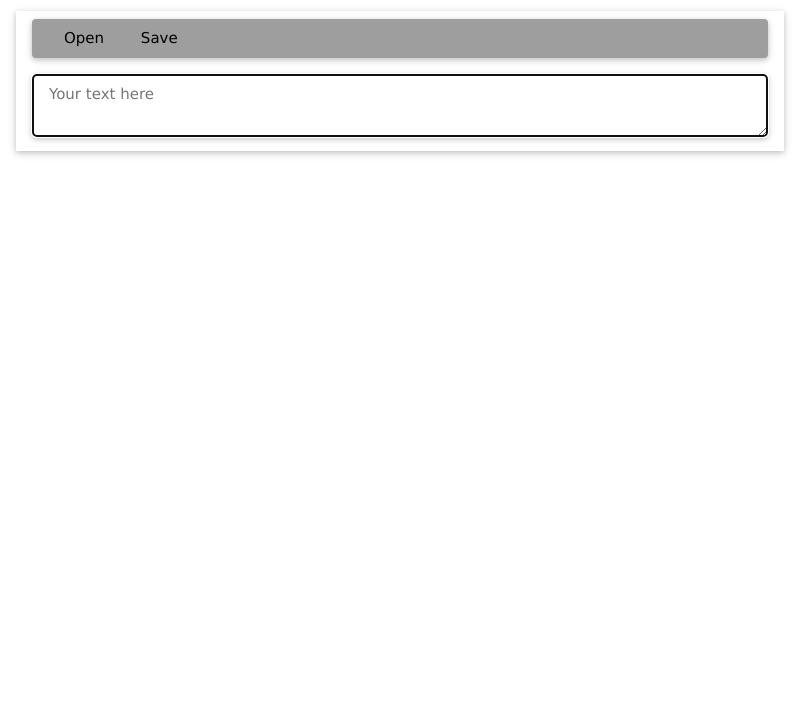
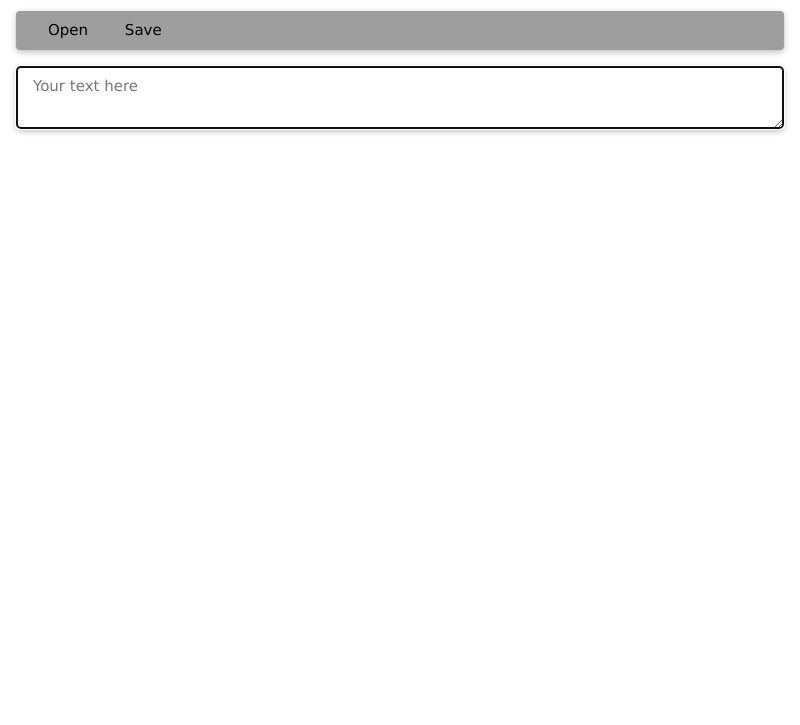
Before and after one commit to HoWingYip/side-project, an Electron app: page index.html in a window 800 px wide. Shown: the part 75-800 px from the top of the page. Drawn offline with Linux system fonts and the light colour scheme.

Commit message:
Removed w3-card container

```diff
--- a/index.html
+++ b/index.html
@@ -12,15 +12,13 @@
 <body>
   <h1 class="w3-container w3-teal w3-padding page-title">Simple Text Editor</h1>
   <!--main editor-->
-  <div class="w3-container w3-card w3-margin w3-padding">
-    <!--top bar-->
-    <div class="w3-container w3-grey w3-card w3-bar w3-round">
-      <button class="w3-button">Open</button>
-      <button class="w3-button">Save</button>
-    </div>
-    <!--text editor-->
-    <textarea name="Editor" class="w3-card editor w3-padding w3-margin-top w3-round" placeholder="Your text here" autofocus></textarea>
-    </div>
+  <!--top bar-->
+  <div class="w3-container w3-grey w3-card w3-bar w3-round w3-margin topbar">
+    <button class="w3-button">Open</button>
+    <button class="w3-button">Save</button>
+  </div>
+  <!--text editor-->
+  <textarea name="Editor" class="w3-card editor w3-padding w3-margin-left w3-margin-right w3-margin-bottom w3-round" placeholder="Your text here" autofocus></textarea>
   </div>
 </body>
 </html>
--- a/styles.css
+++ b/styles.css
@@ -1,8 +1,12 @@
 .editor {
   resize: vertical;
-  width: 100%;
+  width: -webkit-fill-available;
 }
 
 .page-title {
   margin-top: 0px;
 }
+
+.topbar {
+  width: -webkit-fill-available;
+}
```
